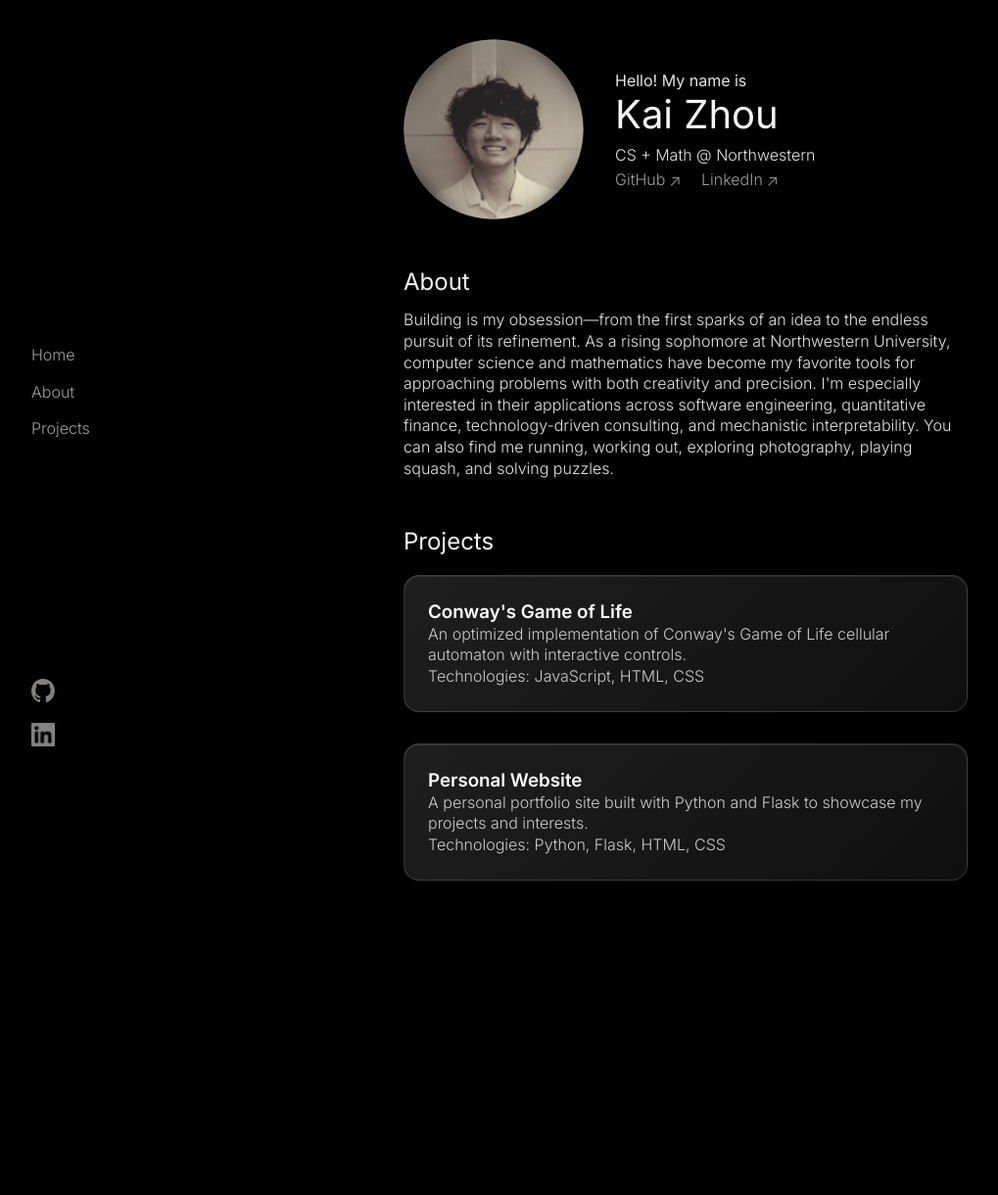
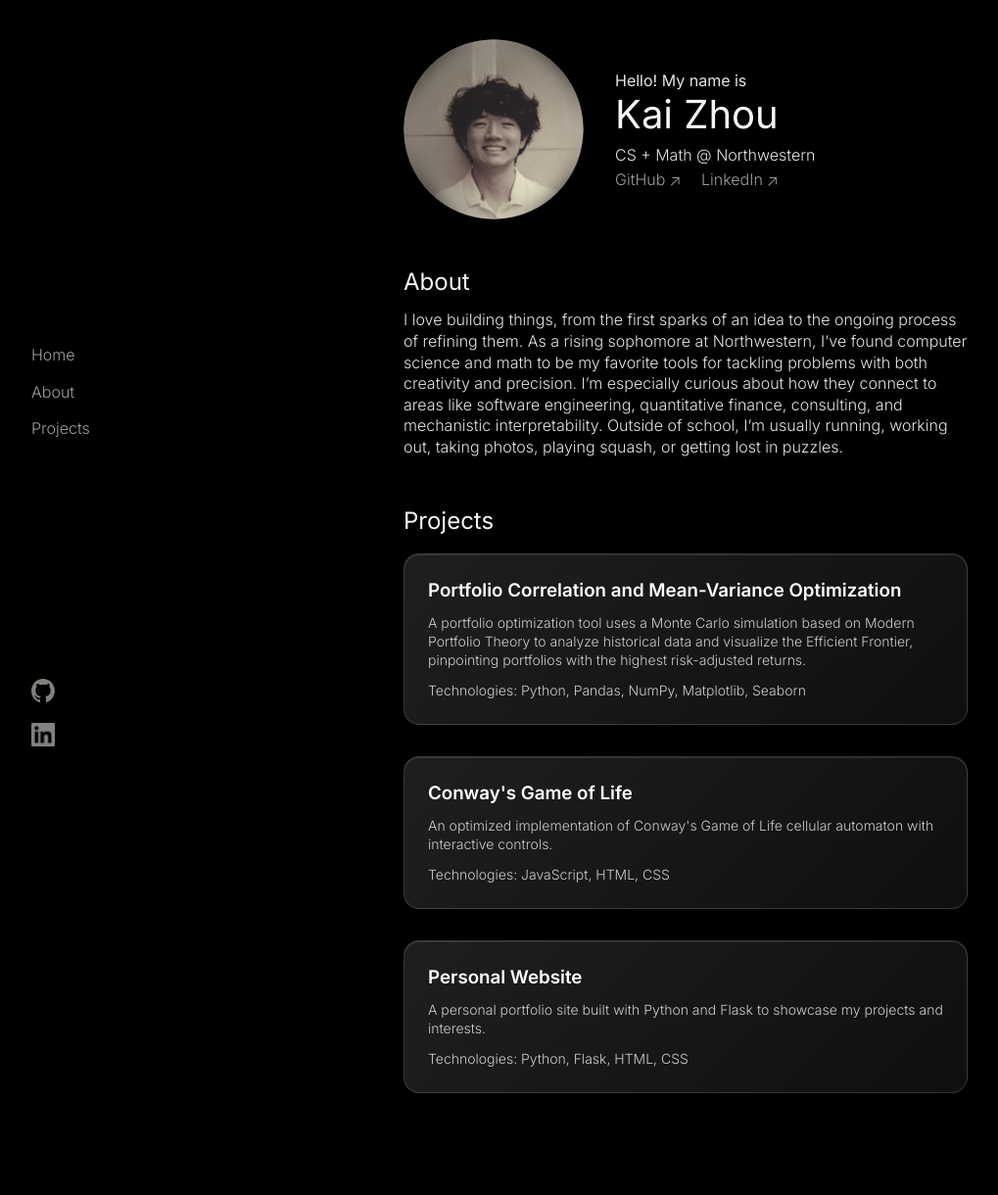
Before and after one commit to kaizhou24/personal-website, a Flask app: page / in a window 1280 px wide. Shown: the whole page at 98% size, without its empty margins (0-1019 px from the left). Before the commit the page ends 899 px from the top, so only its background shows below. Run offline with Flask 3, Linux system fonts and the light colour scheme.

Commit message:
Add portfolio correlation and MVO project

```diff
--- a/app.py
+++ b/app.py
@@ -3,6 +3,12 @@ from flask import Flask, render_template
 app = Flask(__name__)
 
 projects = [
+    {
+        'title': 'Portfolio Correlation and Mean-Variance Optimization',
+        'description': 'A portfolio optimization tool uses a Monte Carlo simulation based on Modern Portfolio Theory to analyze historical data and visualize the Efficient Frontier, pinpointing portfolios with the highest risk-adjusted returns.',
+        'technologies': ['Python', 'Pandas' , 'NumPy', 'Matplotlib', 'Seaborn'],
+        'github_link': 'https://github.com/kaizhou24/portfolio-correlation-mvo',
+    },
     {
         'title': "Conway's Game of Life",
         'description': 'An optimized implementation of Conway\'s Game of Life cellular automaton with interactive controls.',
--- a/static/css/style.css
+++ b/static/css/style.css
@@ -297,12 +297,18 @@ nav {
 
 .project-card h3 {
     margin-top: 0;
+    margin-bottom: 12px;
     color: #fff;
 }
 
 .project-card p {
     flex-grow: 1;
     color: #ccc;
+    font-size: 14px;
+}
+
+.tech-stack {
+    padding-top: 12px;
 }
 
 /* Mobile Responsive Design */
--- a/templates/base.html
+++ b/templates/base.html
@@ -20,7 +20,7 @@
             <li><a href="#projects">Projects</a></li>
         </ul>
         <div class="nav-icons" aria-label="Social links">
-            <a href="https://github.com/kaizhou24/personal-website" target="_blank" rel="noopener noreferrer" aria-label="GitHub profile">
+            <a href="https://github.com/kaizhou24" target="_blank" rel="noopener noreferrer" aria-label="GitHub profile">
                 <img src="{{ url_for('static', filename='images/github-mark.svg') }}" alt="GitHub">
             </a>
             <a href="https://www.linkedin.com/in/kaizhou24/" target="_blank" rel="noopener noreferrer" aria-label="LinkedIn profile">
--- a/templates/index.html
+++ b/templates/index.html
@@ -13,7 +13,7 @@
                 <h1>Kai Zhou</h1>
                 <p class="subtitle">CS + Math @ Northwestern</p>
                 <div class="social-links">
-                    <a href="https://github.com/kaizhou24/personal-website" target="_blank" rel="noopener noreferrer">GitHub</a>
+                    <a href="https://github.com/kaizhou24" target="_blank" rel="noopener noreferrer">GitHub</a>
                     <a href="https://www.linkedin.com/in/kaizhou24/" target="_blank" rel="noopener noreferrer">LinkedIn</a>
                 </div>
             </div>
@@ -22,10 +22,7 @@
 
     <section id="about">
         <h2>About</h2>
-        <p>Building is my obsession—from the first sparks of an idea to the endless pursuit of its refinement.
-            As a rising sophomore at Northwestern University, computer science and mathematics have become my favorite tools for approaching problems with both creativity and precision.
-            I'm especially interested in their applications across software engineering, quantitative finance, technology-driven consulting, and mechanistic interpretability.
-            You can also find me running, working out, exploring photography, playing squash, and solving puzzles.</p>
+        <p>I love building things, from the first sparks of an idea to the ongoing process of refining them. As a rising sophomore at Northwestern, I’ve found computer science and math to be my favorite tools for tackling problems with both creativity and precision. I’m especially curious about how they connect to areas like software engineering, quantitative finance, consulting, and mechanistic interpretability. Outside of school, I’m usually running, working out, taking photos, playing squash, or getting lost in puzzles.</p>
     </section>
 
     <section id="projects" class="projects">
```
